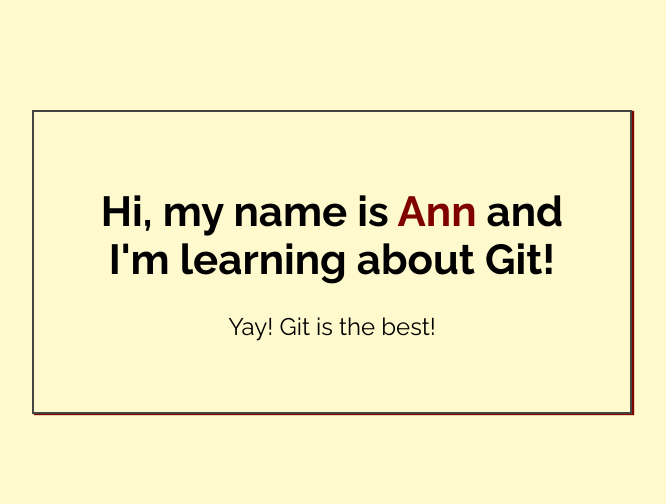
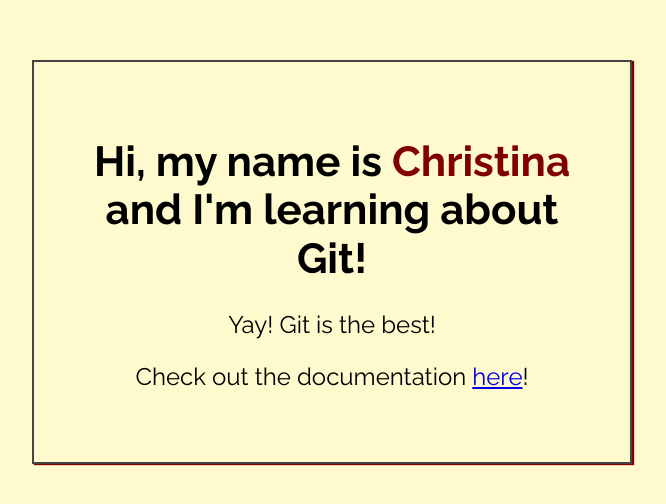
Before and after one commit to csymington1337/my-first-repo, a plain HTML site: page index.html in a window 1280 px wide. Shown: the part 138-642 px from the top of the page, without its empty margins (308-974 px from the left). Drawn offline with Linux system fonts and the light colour scheme.

Commit message:
added git documentation link

```diff
--- a/index.html
+++ b/index.html
@@ -14,9 +14,9 @@
 <body>
 
     <div class="greeting">
-        <h1>Hi, my name is <span class="highlight">Ann</span> and I'm learning about Git! </h1>
-
+        <h1>Hi, my name is <span class="highlight">Christina</span> and I'm learning about Git! </h1>
         <p>Yay! Git is the best!</p>
+        <p>Check out the documentation <a href="https://www.git-scm.com/doc">here</a>!</p>
     </div>
 
 </body>
```
